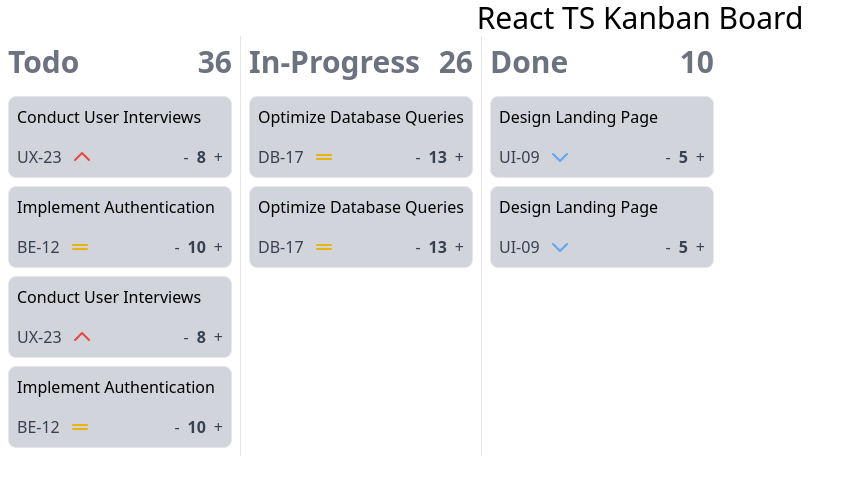
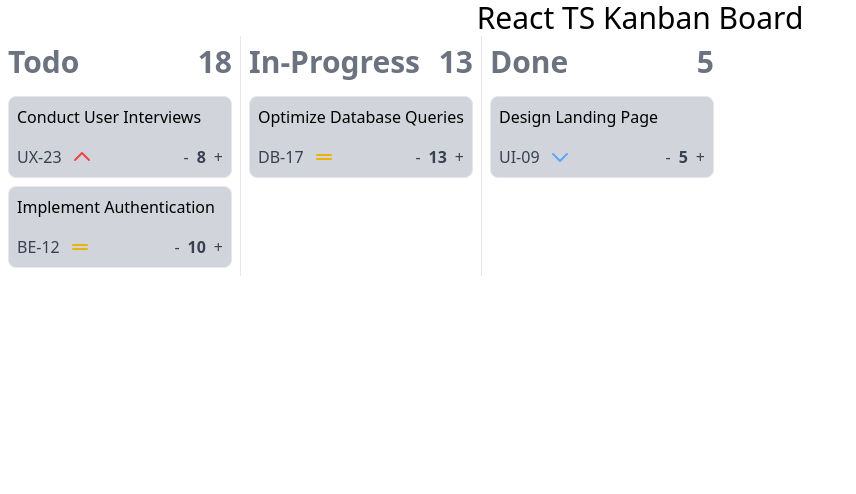
Before and after one commit to fbaltaci/react-ts-kanban-dashboard, a React (Vite) app: page / in a window 1280 px wide. Shown: the top 494 px of the page, without its empty margins (0-856 px from the left). Built offline with nearby package versions, Linux system fonts and the light colour scheme; data requests are answered from the project's data file.

Commit message:
Commenting out fetch code so we can use static data in our file for prod

```diff
--- a/src/App.tsx
+++ b/src/App.tsx
@@ -3,10 +3,11 @@ import TaskCard from "./components/TaskCard";
 import statuses from "./data/StatusesData";
 import { TaskType } from "./types/TaskType";
 import { StatusType } from "./types/StatusType";
-import { useEffect, useState } from "react";
+import { useState } from "react";
+import { tasksData as initialTasksData } from "./data/TasksData";
 
 function App() {
-  const [tasks, setTasks] = useState<TaskType[]>([]);
+  const [tasks, setTasks] = useState<TaskType[]>(initialTasksData);
 
   /**
    * Generates an array of column objects, each representing a status column in the Kanban board.
@@ -26,13 +27,13 @@ function App() {
    * @param {TaskType} task - The updated task object.
    */
   const updateTask = (task: TaskType) => {
-    fetch(`http://localhost:3000/tasks/${task.id}`, {
-      method: "PUT",
-      headers: {
-        "Content-Type": "application/json",
-      },
-      body: JSON.stringify(task),
-    });
+    // fetch(`http://localhost:3000/tasks/${task.id}`, {
+    //   method: "PUT",
+    //   headers: {
+    //     "Content-Type": "application/json",
+    //   },
+    //   body: JSON.stringify(task),
+    // });
     const updatedTasks = tasks.map((t) => {
       return t.id === task.id ? task : t;
     });
@@ -66,14 +67,14 @@ function App() {
     setCurrentlyHoveringOver(status);
   };
 
-  /**
-   * Fetches tasks from the server and updates the tasks state.
-   */
-  useEffect(() => {
-    fetch("http://localhost:3000/tasks")
-      .then((res) => res.json())
-      .then((data) => setTasks(data));
-  }, [currentlyHoveringOver]);
+  // /**
+  //  * Fetches tasks from the server and updates the tasks state.
+  //  */
+  // useEffect(() => {
+  //   fetch("http://localhost:3000/tasks")
+  //     .then((res) => res.json())
+  //     .then((data) => setTasks(data));
+  // }, [currentlyHoveringOver]);
 
   return (
     <>
--- a/src/data/TasksData.ts
+++ b/src/data/TasksData.ts
@@ -1,8 +1,8 @@
-// import { TaskType } from "../types/TaskType";
+import { TaskType } from "../types/TaskType";
 
-// export const tasksData: TaskType[] = [
-//   { title: "Conduct User Interviews", id: "UX-23", points: 8, status: "todo", priority: "high" },
-//   { title: "Optimize Database Queries", id: "DB-17", points: 13, status: "in-progress", priority: "medium" },
-//   { title: "Design Landing Page", id: "UI-09", points: 5, status: "done", priority: "low" },
-//   { title: "Implement Authentication", id: "BE-12", points: 10, status: "todo", priority: "medium" },
-// ];
+export const tasksData: TaskType[] = [
+  { title: "Conduct User Interviews", id: "UX-23", points: 8, status: "todo", priority: "high" },
+  { title: "Optimize Database Queries", id: "DB-17", points: 13, status: "in-progress", priority: "medium" },
+  { title: "Design Landing Page", id: "UI-09", points: 5, status: "done", priority: "low" },
+  { title: "Implement Authentication", id: "BE-12", points: 10, status: "todo", priority: "medium" },
+];
```
